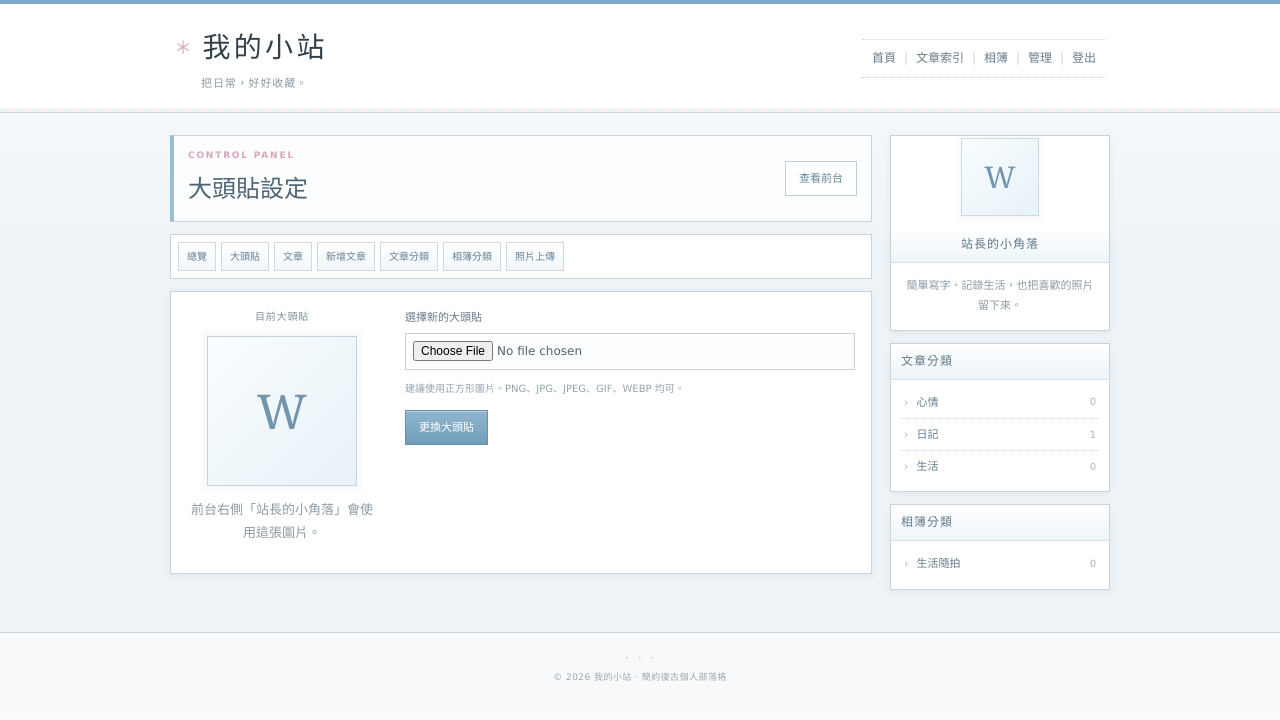
After one commit to hong770/blog, a Flask app: page /admin/profile in a window 1280 px wide. The commit adds this page. Shown: the top 720 px of the page. Run offline with Flask 3, Linux system fonts and the light colour scheme; the visitor is signed in with stand-in values (Sample User, id 1); data comes from the database, SQL or seed files in the repository; data that the repository does not hold is empty.

Commit message:
Add files via upload

```diff
--- a/blog/templates/admin_base.html
+++ b/blog/templates/admin_base.html
@@ -11,6 +11,7 @@
 
   <nav class="admin-nav">
     <a href="{{ url_for('admin_dashboard') }}">總覽</a>
+    <a href="{{ url_for('admin_profile') }}">大頭貼</a>
     <a href="{{ url_for('admin_posts') }}">文章</a>
     <a href="{{ url_for('admin_post_new') }}">新增文章</a>
     <a href="{{ url_for('admin_categories') }}">文章分類</a>
--- /dev/null
+++ b/blog/templates/admin_profile.html
@@ -0,0 +1,36 @@
+{% extends "admin_base.html" %}
+{% block title %}大頭貼設定｜我的小站{% endblock %}
+{% block admin_title %}大頭貼設定{% endblock %}
+{% block admin_content %}
+<section class="admin-panel avatar-settings">
+  <div class="avatar-settings-grid">
+    <div class="avatar-preview-box">
+      <p class="avatar-settings-label">目前大頭貼</p>
+      {% if current_avatar %}
+        <img class="avatar-preview" src="{{ url_for('static', filename='uploads/avatars/' ~ current_avatar) }}" alt="目前大頭貼">
+      {% else %}
+        <div class="avatar-preview avatar-preview-default">W</div>
+      {% endif %}
+      <p class="muted">前台右側「站長的小角落」會使用這張圖片。</p>
+    </div>
+
+    <div>
+      <form method="post" enctype="multipart/form-data" class="form-stack avatar-upload-form">
+        <label>選擇新的大頭貼
+          <input type="file" name="avatar" accept=".png,.jpg,.jpeg,.gif,.webp" required>
+        </label>
+        <p class="avatar-help">建議使用正方形圖片。PNG、JPG、JPEG、GIF、WEBP 均可。</p>
+        <input type="hidden" name="action" value="upload">
+        <button class="button" type="submit">更換大頭貼</button>
+      </form>
+
+      {% if current_avatar %}
+        <form method="post" class="avatar-remove-form" onsubmit="return confirm('確定要移除目前的大頭貼？');">
+          <input type="hidden" name="action" value="remove">
+          <button class="link-danger" type="submit">移除大頭貼，恢復預設 W</button>
+        </form>
+      {% endif %}
+    </div>
+  </div>
+</section>
+{% endblock %}
--- a/blog/templates/base.html
+++ b/blog/templates/base.html
@@ -3,15 +3,15 @@
 <head>
   <meta charset="utf-8">
   <meta name="viewport" content="width=device-width, initial-scale=1">
-  <title>{% block title %}我的部落格{% endblock %}</title>
+  <title>{% block title %}我的小站{% endblock %}</title>
   <link rel="stylesheet" href="{{ url_for('static', filename='style.css') }}">
 </head>
 <body>
   <header class="site-header">
     <div class="wrap header-inner">
       <div>
-        <a class="brand" href="{{ url_for('index') }}">我的部落格</a>
-        <p class="tagline">不定時會在這分享紀錄。</p>
+        <a class="brand" href="{{ url_for('index') }}">我的小站</a>
+        <p class="tagline">把日常，好好收藏。</p>
       </div>
       <nav class="top-nav">
         <a href="{{ url_for('index') }}">首頁</a>
@@ -41,9 +41,13 @@
 
     <aside class="sidebar">
       <section class="side-card profile">
-        <div class="avatar">W</div>
-        <h3>小角落</h3>
-        <p>簡單記錄，也把喜歡的照片留下來。</p>
+        {% if site_avatar %}
+          <img class="avatar avatar-image" src="{{ url_for('static', filename='uploads/avatars/' ~ site_avatar) }}" alt="站長大頭貼">
+        {% else %}
+          <div class="avatar">W</div>
+        {% endif %}
+        <h3>站長的小角落</h3>
+        <p>簡單寫字、記錄生活，也把喜歡的照片留下來。</p>
       </section>
 
       <section class="side-card">
@@ -71,7 +75,7 @@
   </div>
 
   <footer class="site-footer">
-    <div class="wrap">© {{ current_year }} 我的個人部落格</div>
+    <div class="wrap">© {{ current_year }} 我的小站 · 簡約復古個人部落格</div>
   </footer>
 </body>
 </html>
```
